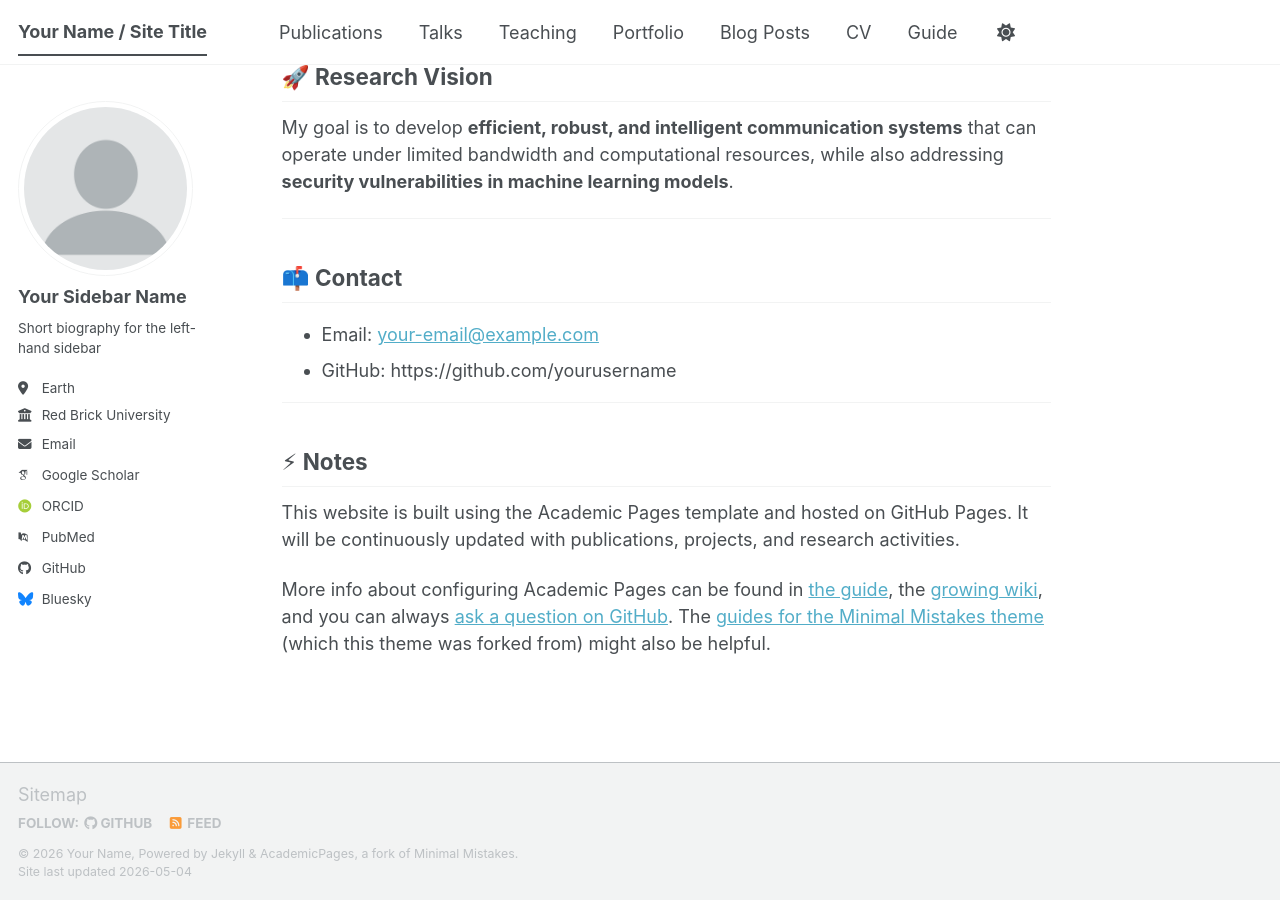
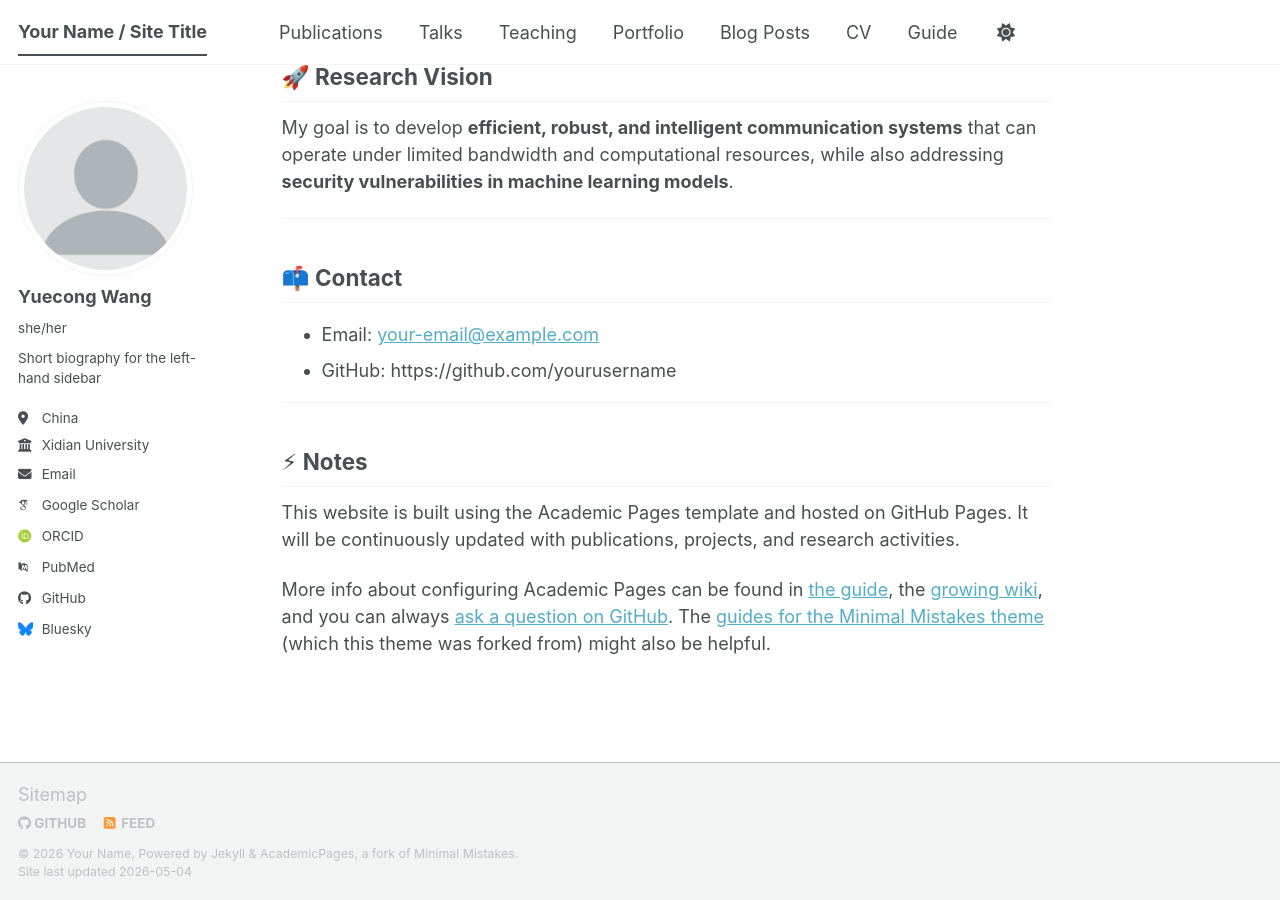
Before and after one commit to Yv0nnes/Yv0nnes.github.io, a Jekyll site: the page built from _pages/about.md, in a window 1280 px wide and 900 px high, scrolled down 1249 px. Built offline with Jekyll 4.4.1, drawn with Linux system fonts in a browser that asks for light colours; some web fonts are replaced; a script bundle is joined from its source files by our own code; library files that are not in the unit come from our copies.

Commit message:
Update _config.yml

```diff
--- a/_config.yml
+++ b/_config.yml
@@ -7,7 +7,7 @@
 # server process.
 
 # Basic Site Settings
-locale                   : "en-US"
+locale                   : "en-CN"
 site_theme               : "default" # The available themes options are "default", "air", "sunrise", "mint", "dirt" and "contrast"
 title                    : "Your Name / Site Title"
 title_separator          : "-"
@@ -24,11 +24,11 @@ repository               : "academicpages/academicpages.github.io"
 author:
   # Biographic information
   avatar           : "profile.png"
-  name             : "Your Sidebar Name"
-  pronouns         : # example: "she/her"
+  name             : "Yuecong Wang"
+  pronouns         : "she/her"
   bio              : "Short biography for the left-hand sidebar"
-  location         : "Earth"
-  employer         : "Red Brick University"
+  location         : "China"
+  employer         : "Xidian University"
   uri              : # URL
   email            : "none@example.org"
 
```
